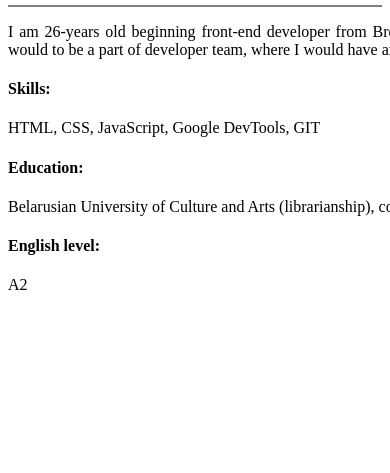
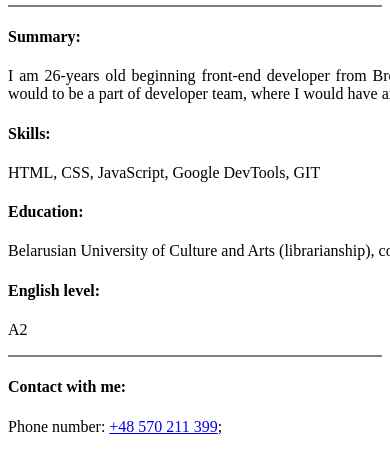
Before and after one commit to gagarin880120/rsschool-2019Q1-cv, a plain HTML site: page index.html in a window 390 px wide. Shown: the part 101-574 px from the top of the page. Drawn offline with Linux system fonts and the light colour scheme.

Commit message:
add phone number

```diff
--- a/index.html
+++ b/index.html
@@ -15,20 +15,25 @@
     </header>
 <hr>
     <main>
+        <h4>Summary:</h4>
         <p>I am 26-years old beginning front-end developer from Brest, Belarus.
             My strengths are quick self-learning, team-working, punktuality and responsibility.
             I would to be a part of developer team, where I would have an opportunity to increase my
             skills in programming.</p>
 
-        <h4>Skills:</h4> <p>HTML, CSS, JavaScript, Google DevTools, GIT</p>
-        <h4>Education:</h4> <p>Belarusian University of Culture and Arts (librarianship),
+        <h4>Skills:</h4>
+        <p>HTML, CSS, JavaScript, Google DevTools, GIT</p>
+        <h4>Education:</h4>
+        <p>Belarusian University of Culture and Arts (librarianship),
                codeacademy (HTML, CSS basics), code-basics.ru (JavaScript)</p>
-        <h4>English level:</h4><p>A2</p>
+        <h4>English level:</h4>
+        <p>A2</p>
 
     </main>
-
+    <hr>
     <footer>
-
+        <h4>Contact with me:</h4>
+        <p>Phone number: <a href="tel:+48570211399">+48 570 211 399</a>;</p>
     </footer>
 </body>
 </html>
--- a/style.css
+++ b/style.css
@@ -1,7 +1,7 @@
 header {
     width: 1024px;
     margin: 0 auto;
-
+    text-align: justify;
 }
 
 hr {
@@ -11,4 +11,11 @@ main {
     width: 1024px;
     margin: 0 auto;
     text-align: justify;
+
 }
+
+footer {
+    width: 1024px;
+    margin: 0 auto;
+    text-align: justify;
+}
```
